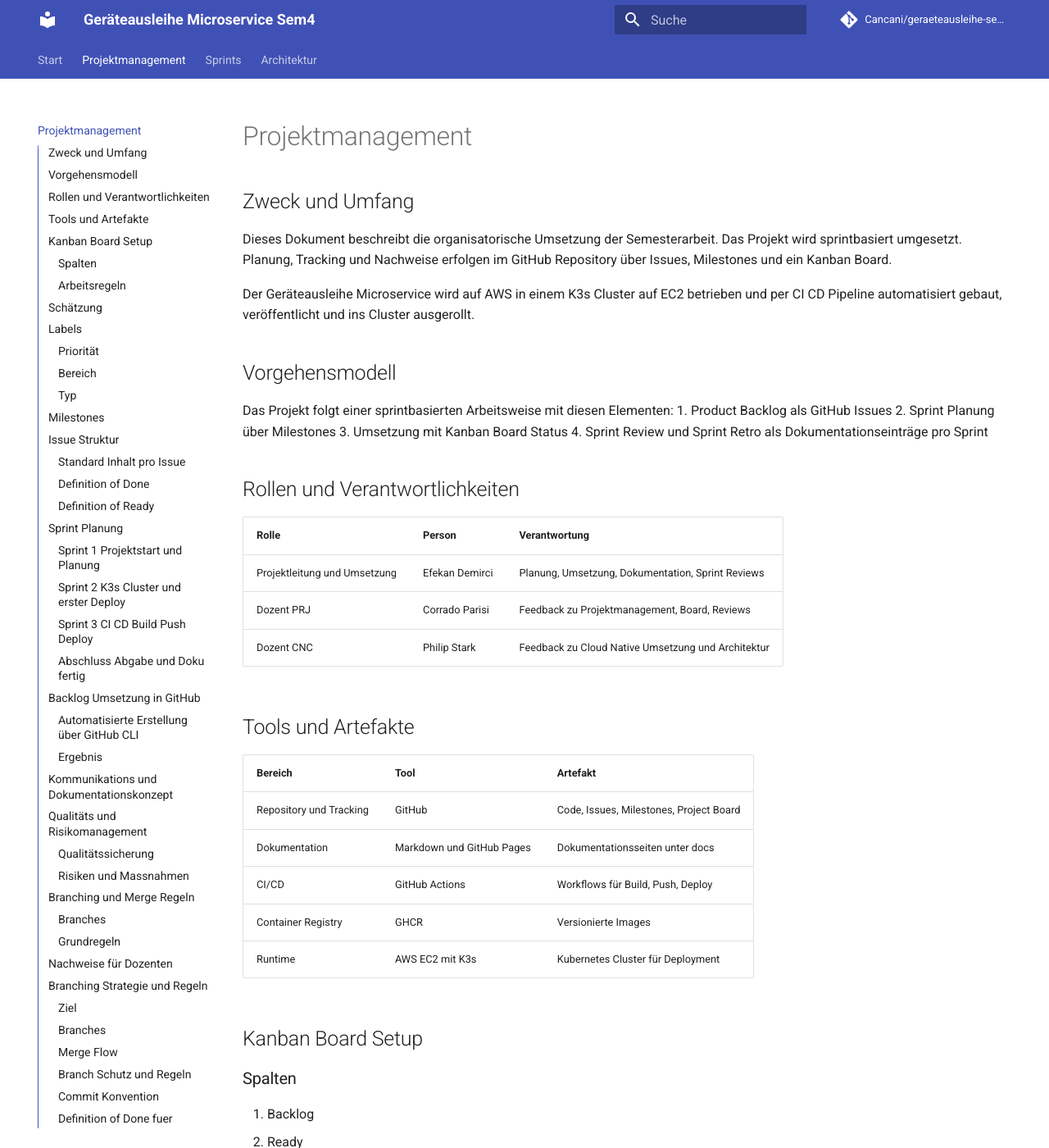
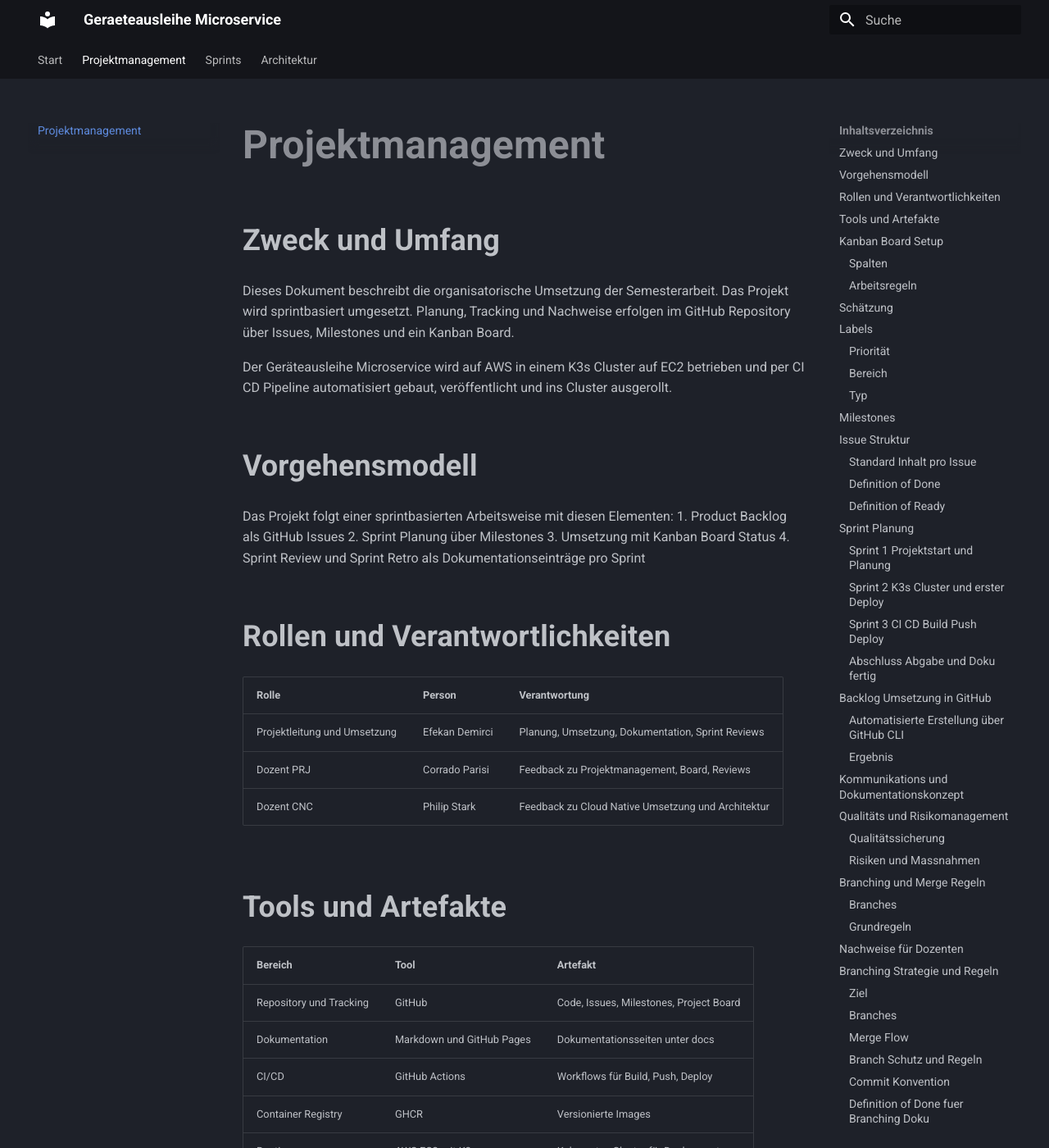
Before and after one commit to Cancani/geraeteausleihe-sem4, an MkDocs documentation site: the page built from docs/projektmanagement.md, in a window 1280 px wide and 1400 px high. Shown: the whole window at 82% size. Built offline with MkDocs 1.6.1 and Material for MkDocs 9.7.7, drawn with Linux system fonts in a browser that asks for light colours; comment, search, counter and statistics services are not loaded; some of the changed text lies outside the part shown.

Commit message:
docs(site): enable mermaid rendering in mkdocs & increase heading sizes

```diff
--- /dev/null
+++ b/docs/javascripts/mermaid-init.js
@@ -0,0 +1,22 @@
+document.addEventListener("DOMContentLoaded", function () {
+  const initMermaid = () => {
+    if (typeof mermaid === "undefined") return;
+
+    mermaid.initialize({
+      startOnLoad: false,
+      theme: "dark"
+    });
+
+    document.querySelectorAll(".mermaid").forEach((el) => {
+      el.removeAttribute("data-processed");
+    });
+
+    mermaid.init(undefined, document.querySelectorAll(".mermaid"));
+  };
+
+  if (window.document$) {
+    document$.subscribe(() => initMermaid());
+  } else {
+    initMermaid();
+  }
+});
--- /dev/null
+++ b/docs/stylesheets/extra.css
@@ -0,0 +1,23 @@
+.md-typeset h1 {
+  font-size: 2.4rem;
+  font-weight: 800;
+  letter-spacing: 0.2px;
+}
+
+.md-typeset h2 {
+  font-size: 1.8rem;
+  font-weight: 750;
+  letter-spacing: 0.15px;
+}
+
+.md-typeset h3 {
+  font-weight: 700;
+}
+
+.md-header__title {
+  font-weight: 800;
+}
+
+.md-nav__title {
+  font-weight: 700;
+}
--- a/mkdocs.yml
+++ b/mkdocs.yml
@@ -1,18 +1,45 @@
-site_name: Geräteausleihe Microservice Sem4
-repo_url: https://github.com/Cancani/geraeteausleihe-sem4
-repo_name: Cancani/geraeteausleihe-sem4
+site_name: Geraeteausleihe Microservice
+site_description: Cloud Native Deployment auf AWS mit K3s und GitHub Actions
+site_url: https://cancani.github.io/geraeteausleihe-sem4/
 
 theme:
   name: material
   language: de
+  palette:
+    scheme: slate
+    primary: black
+    accent: cyan
   features:
+    - navigation.instant
     - navigation.tabs
     - navigation.sections
-    - toc.integrate
     - content.code.copy
+    - toc.follow
+  font:
+    text: Roboto
+    code: Roboto Mono
+
+markdown_extensions:
+  - admonition
+  - attr_list
+  - md_in_html
+  - pymdownx.details
+  - pymdownx.highlight
+  - pymdownx.inlinehilite
+  - pymdownx.superfences:
+      custom_fences:
+        - name: mermaid
+          class: mermaid
+          format: !!python/name:pymdownx.superfences.fence_code_format
+
+extra_css:
+  - stylesheets/extra.css
+
+extra_javascript:
+  - javascripts/mermaid-init.js
 
 nav:
   - Start: index.md
   - Projektmanagement: projektmanagement.md
   - Sprints: sprints.md
-  - Architektur: architektur.md
+  - Architektur: architektur_zielbild.md
```
